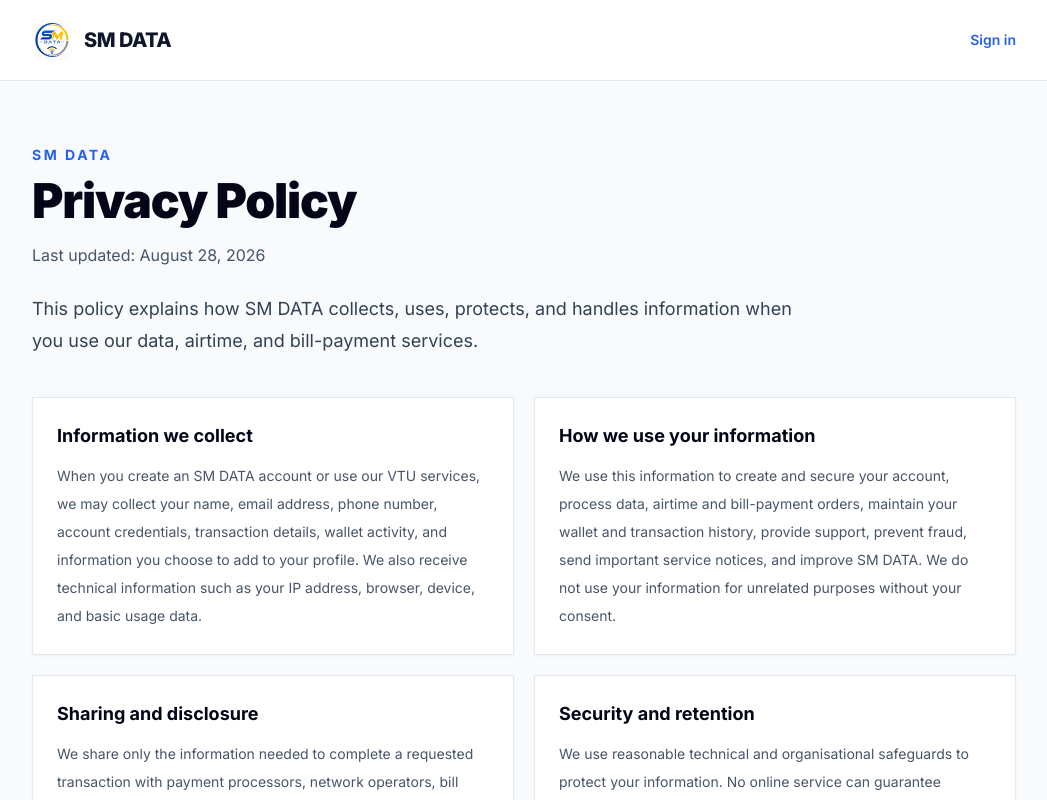
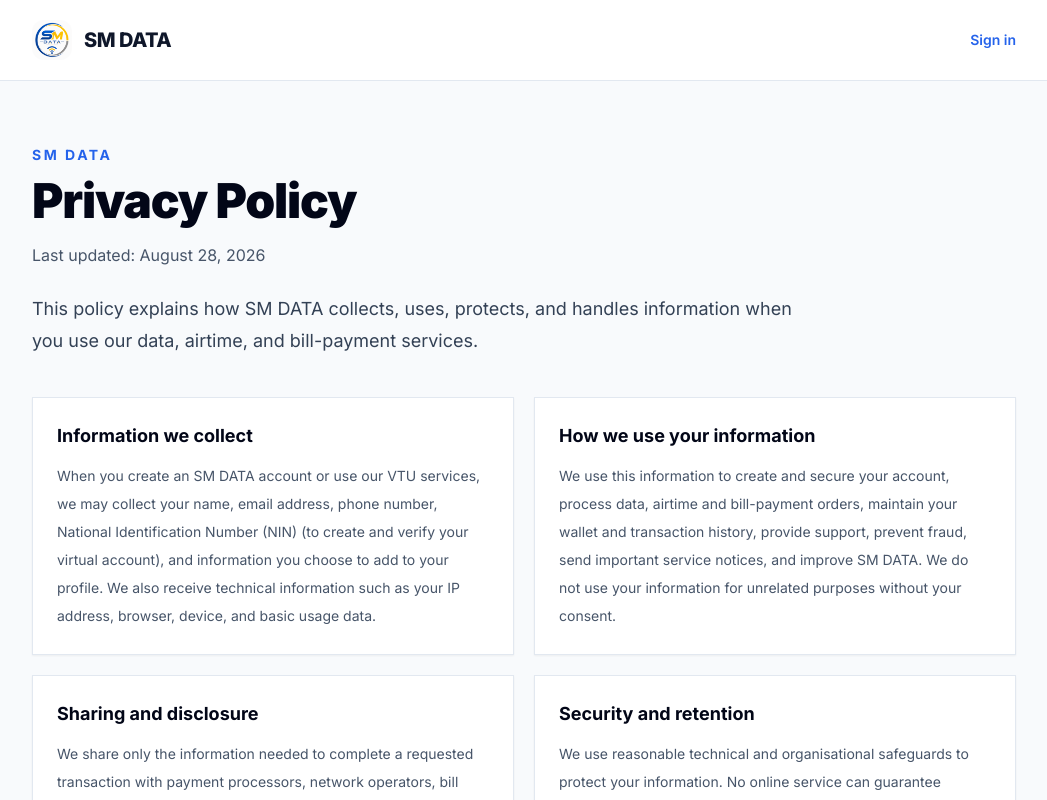
Before and after one commit to elishaadamu/sm-data-vtu-website, a Next.js app: page /privacy-policy in a window 1280 px wide. Shown: the top 800 px of the page, without its empty margins (116-1163 px from the left). Built offline with nearby package versions, Linux system fonts and the light colour scheme; no server answers.

Commit message:
feat: update privacy policy to include National Identification Number (NIN) collection for account verification

```diff
--- a/app/privacy-policy/page.jsx
+++ b/app/privacy-policy/page.jsx
@@ -5,7 +5,7 @@
 const sections = [
   {
     title: "Information we collect",
-    body: "When you create an SM DATA account or use our VTU services, we may collect your name, email address, phone number, account credentials, transaction details, wallet activity, and information you choose to add to your profile. We also receive technical information such as your IP address, browser, device, and basic usage data.",
+    body: "When you create an SM DATA account or use our VTU services, we may collect your name, email address, phone number, National Identification Number (NIN) (to create and verify your virtual account), and information you choose to add to your profile. We also receive technical information such as your IP address, browser, device, and basic usage data.",
   },
   {
     title: "How we use your information",
```
